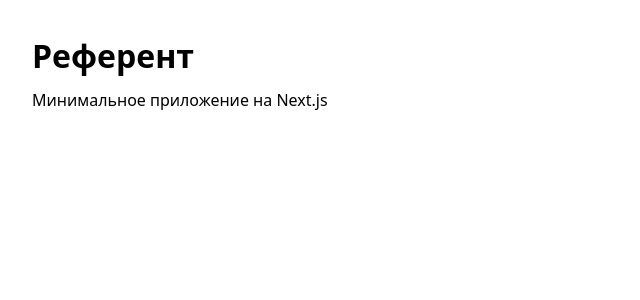
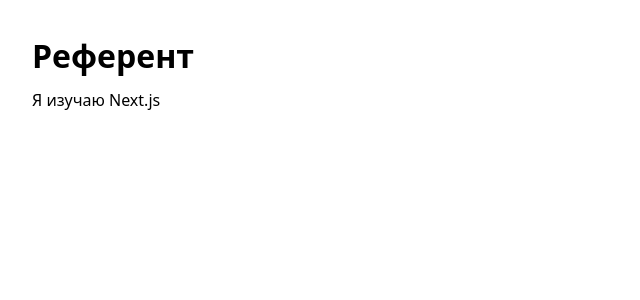
Before and after one commit to giftirina-dotcom/referent, a Next.js app: page / in a window 1280 px wide. Shown: the top 300 px of the page, without its empty margins (0-640 px from the left). Built offline with nearby package versions, Linux system fonts and the light colour scheme.

Commit message:
Изменили на Я изучаю Next.js

```diff
--- a/app/page.tsx
+++ b/app/page.tsx
@@ -2,7 +2,7 @@ export default function Home() {
   return (
     <main>
       <h1>Референт</h1>
-      <p>Минимальное приложение на Next.js</p>
+      <p>Я изучаю Next.js</p>
     </main>
   );
 }
```
